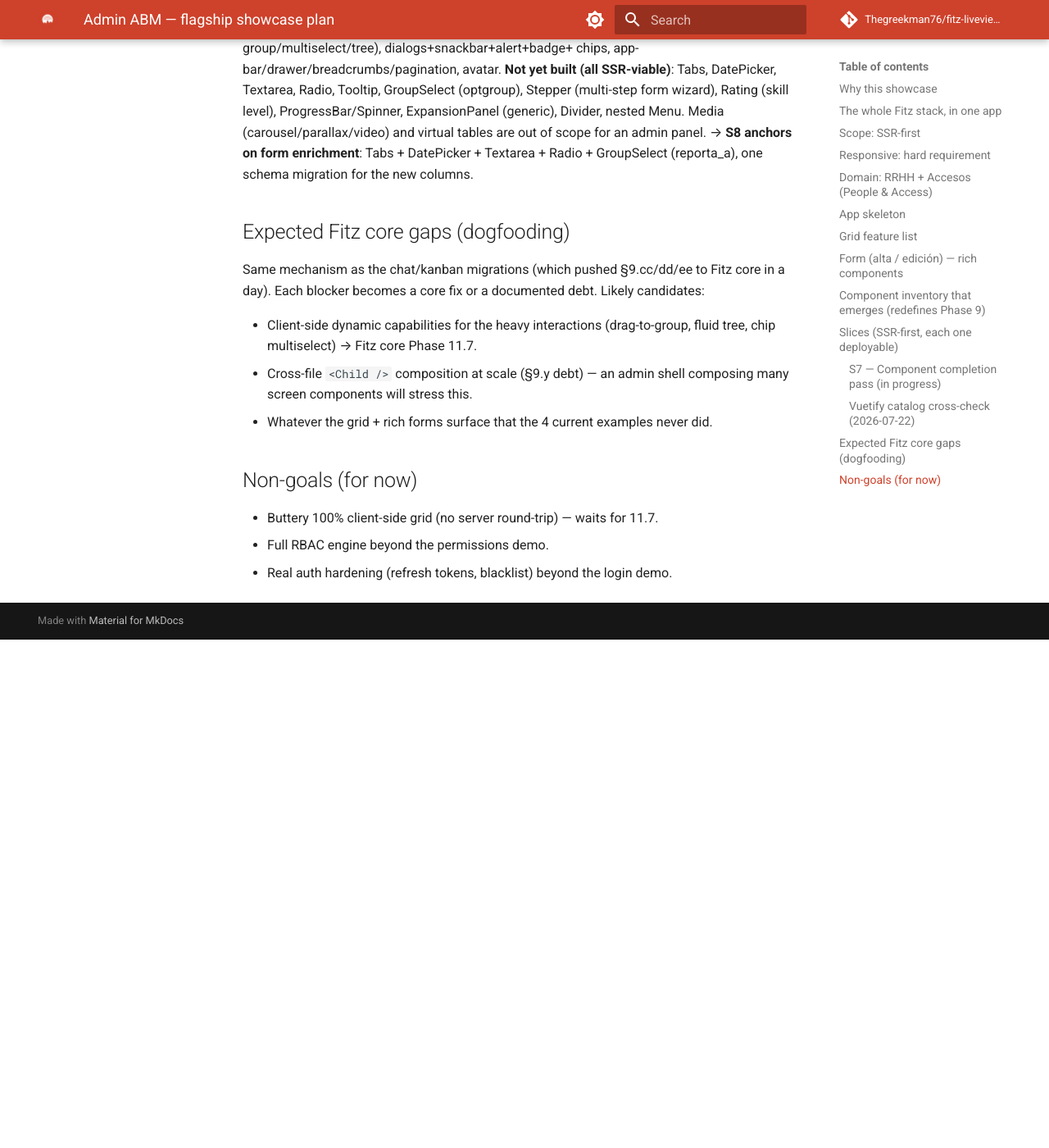
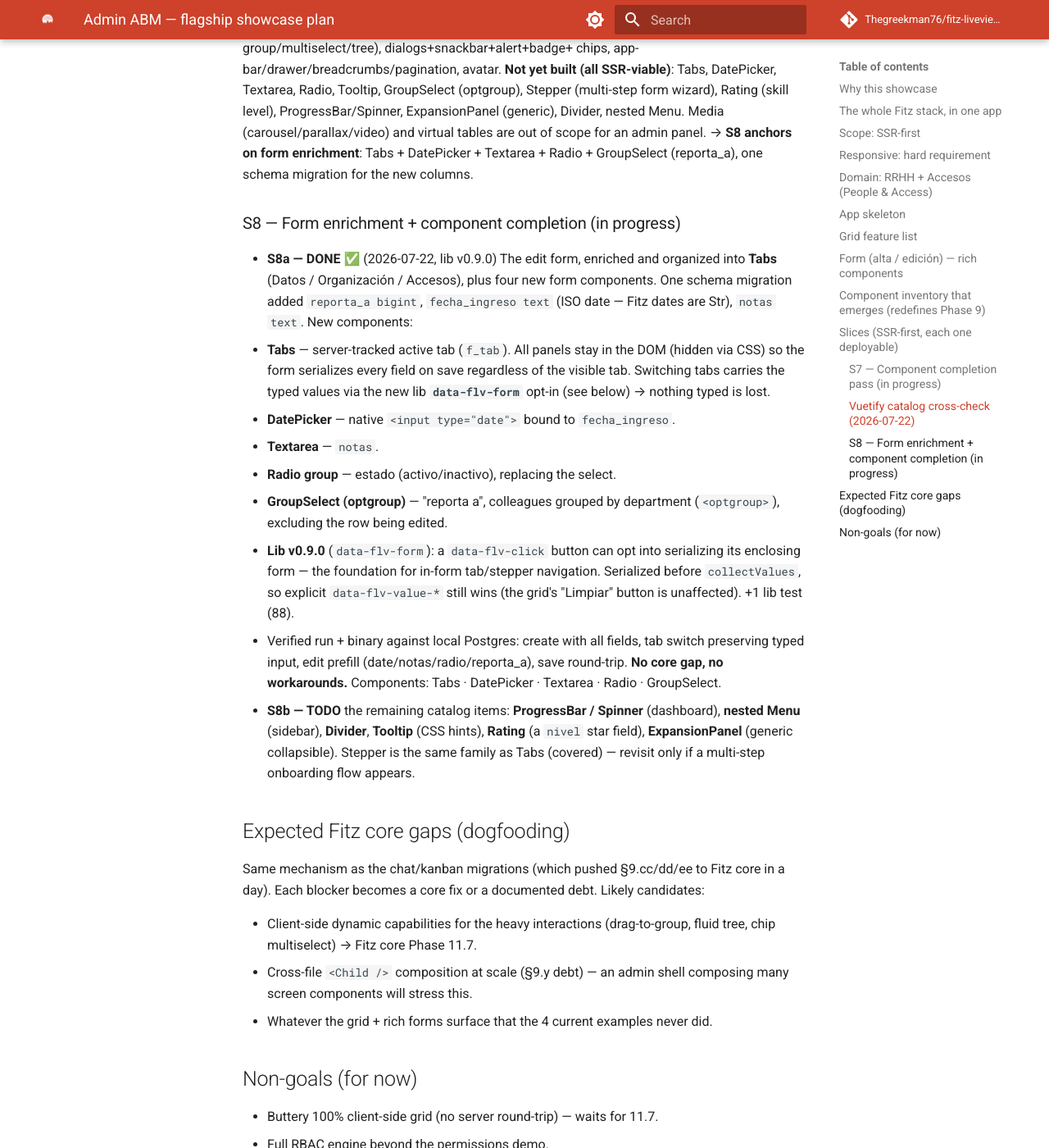
Before and after one commit to Thegreekman76/fitz-liveviews, an MkDocs documentation site: the page built from docs/showcase-admin-abm-plan.md, in a window 1280 px wide and 1400 px high, scrolled down 7019 px. Shown: the whole window at 82% size. Built offline with MkDocs 1.6.1 and Material for MkDocs 9.7.7, drawn with Linux system fonts in a browser that asks for light colours; comment, search, counter and statistics services are not loaded; before the commit the page ends 7799 px from its top, so only the background shows below that.

Commit message:
feat(runtime): serialize-on-click via data-flv-form (v0.9.0)
Un botón data-flv-click puede opt-in a serializar su form contenedor,
base para navegación in-form (tabs/stepper) que preserva lo tipeado.
Serializa antes de collectValues así los data-flv-value-* explícitos
siguen ganando. +1 test. Bump 0.8.0 -> 0.9.0."

# 2) Showcase
git add examples/admin/db/init.sql examples/admin/src/empleados.fitz examples/admin/src/models.fitz examples/admin/src/shell.fitz docs/showcase-admin-abm-plan.md
git commit -m "admin: S8a form enrichment — tabs + date + radio + textarea + group-select

Form de edición en Tabs (Datos/Organización/Accesos, tab activo
server-tracked; todos los panels quedan en el DOM para serializar todo
al guardar). 4 componentes nuevos: DatePicker (fecha_ingreso), Textarea
(notas), Radio (estado), GroupSelect optgroup (reporta a por depto).
Migración: reporta_a/fecha_ingreso/notas. Usa data-flv-form (lib
v0.9.0) para que el tab-switch preserve lo tipeado. Verificado
run + binario contra Postgres.

Componentes: Tabs, DatePicker, Textarea, Radio, GroupSelect."

```diff
--- a/docs/showcase-admin-abm-plan.md
+++ b/docs/showcase-admin-abm-plan.md
@@ -272,6 +272,35 @@ and virtual tables are out of scope for an admin panel. → **S8 anchors on form
 enrichment**: Tabs + DatePicker + Textarea + Radio + GroupSelect (reporta_a),
 one schema migration for the new columns.
 
+### S8 — Form enrichment + component completion (in progress)
+
+- **S8a — DONE** ✅ (2026-07-22, lib v0.9.0) The edit form, enriched and
+  organized into **Tabs** (Datos / Organización / Accesos), plus four new form
+  components. One schema migration added `reporta_a bigint`, `fecha_ingreso
+  text` (ISO date — Fitz dates are Str), `notas text`. New components:
+  - **Tabs** — server-tracked active tab (`f_tab`). All panels stay in the DOM
+    (hidden via CSS) so the form serializes every field on save regardless of
+    the visible tab. Switching tabs carries the typed values via the new lib
+    **`data-flv-form`** opt-in (see below) → nothing typed is lost.
+  - **DatePicker** — native `<input type="date">` bound to `fecha_ingreso`.
+  - **Textarea** — `notas`.
+  - **Radio group** — estado (activo/inactivo), replacing the select.
+  - **GroupSelect (optgroup)** — "reporta a", colleagues grouped by department
+    (`<optgroup>`), excluding the row being edited.
+  - **Lib v0.9.0** (`data-flv-form`): a `data-flv-click` button can opt into
+    serializing its enclosing form — the foundation for in-form tab/stepper
+    navigation. Serialized before `collectValues`, so explicit `data-flv-value-*`
+    still wins (the grid's "Limpiar" button is unaffected). +1 lib test (88).
+  - Verified run + binary against local Postgres: create with all fields, tab
+    switch preserving typed input, edit prefill (date/notas/radio/reporta_a),
+    save round-trip. **No core gap, no workarounds.** Components: Tabs ·
+    DatePicker · Textarea · Radio · GroupSelect.
+- **S8b — TODO** the remaining catalog items: **ProgressBar / Spinner**
+  (dashboard), **nested Menu** (sidebar), **Divider**, **Tooltip** (CSS hints),
+  **Rating** (a `nivel` star field), **ExpansionPanel** (generic collapsible).
+  Stepper is the same family as Tabs (covered) — revisit only if a multi-step
+  onboarding flow appears.
+
 ## Expected Fitz core gaps (dogfooding)
 
 Same mechanism as the chat/kanban migrations (which pushed §9.cc/dd/ee
--- a/fitz.toml
+++ b/fitz.toml
@@ -1,6 +1,6 @@
 [package]
 name = "fitz-liveviews"
-version = "0.8.0"
+version = "0.9.0"
 edition = "2026"
 description = "Real-time server-rendered UI for Fitz. WebSocket diffing, zero JS build, Phoenix LiveView-inspired."
 authors = ["Martín Palopoli"]
```
Also changed, not shown: CHANGELOG.md (+19 -0 lines), 6 other files.
